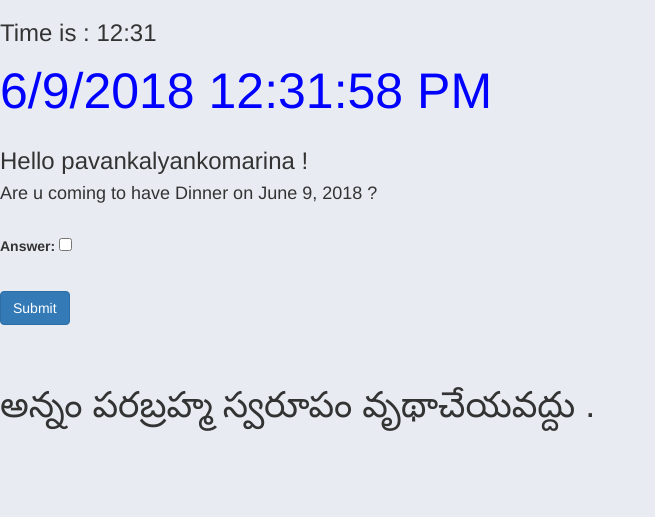
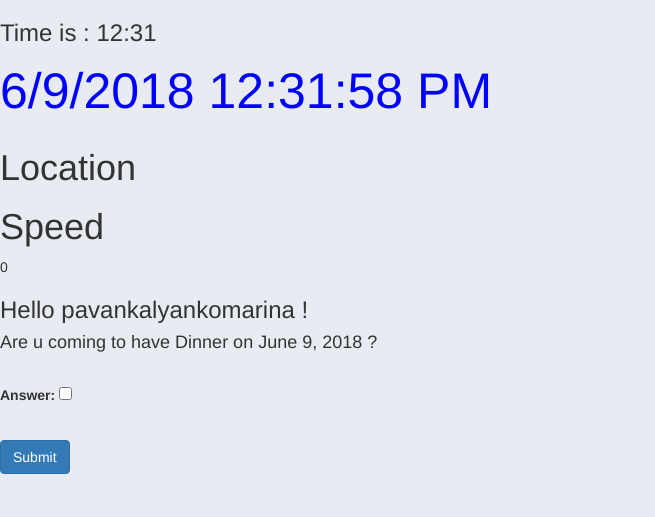
Before and after one commit to pavankomarina/prsct, a Django app: page /vote/8/ in a window 1280 px wide. Shown: the part 52-569 px from the top of the page, without its empty margins (0-655 px from the left). Run offline with Django 3.2, Linux system fonts and the light colour scheme; a user stored in the database is signed in; data comes from the database, SQL or seed files in the repository; some libraries are stand-ins or nearby versions.

Commit message:
added location feature

```diff
--- a/hostel/templates/hostel/vote.html
+++ b/hostel/templates/hostel/vote.html
@@ -7,7 +7,132 @@
 <h3>Time is :  {{ time}}</h3>
 
 <span id="root" style="font-size:50px;color:blue"></span>
+
+	<h1>Location</h1>
+
+<div id="startLat"></div>
+<div id="startLon"> </div>
+
+
+<div>
+	<h1>Speed</h1>
+	<p id="speed_in_kph"></p>
+
+</div>
 <script>
+	var timestamp;
+var startLat;
+var startLon;
+var array=[];
+function distance_on_geoid(lat1,lon1,lat2,lon2){
+
+    var lat1 = lat1 * Math.PI / 180.0;
+    var lon1 = lon1 * Math.PI / 180.0;
+
+    var lat2 = lat2 * Math.PI / 180.0;
+    var lon2 = lon2 * Math.PI / 180.0;
+
+
+    var r = 6378100;
+
+    var rho1 = r * Math.cos(lat1);
+    var z1 = r * Math.sin(lat1);
+    var x1 = rho1 * Math.cos(lon1);
+    var y1 = rho1 * Math.sin(lon1);
+
+    var rho2 = r * Math.cos(lat2);
+    var z2 = r * Math.sin(lat2);
+    var x2 = rho2 * Math.cos(lon2);
+    var y2 = rho2 * Math.sin(lon2);
+
+
+    var dot = (x1 * x2 + y1 * y2 + z1 * z2);
+    var cos_theta = dot / (r * r);
+
+    var theta = Math.acos(cos_theta);
+
+
+    return r * theta;
+
+}
+function returnSpeed(lat1,lon1,timestamp1,lat2,lon2,timestamp2){
+	console.log(lat1,lon1,lat2,lon2,timestamp1,timestamp2);
+    var dist = distance_on_geoid(lat1,lon1,lat2,lon2);
+    var time_s = (timestamp2 - timestamp1) / 1000.0;
+    var speed_mps = dist / time_s;
+    var speed_kph = (speed_mps * 3600) / 1000;
+
+    return speed_kph
+}
+
+
+function getLocation(){
+	var geoSuccess = function(position) {
+    startPos = position;
+    timestamp=startPos.timestamp;
+    startLat=startPos.coords.latitude;
+    startLon=startPos.coords.longitude;
+
+    array.push(startLat);
+	array.push(startLon);
+	array.push(timestamp);
+
+    document.getElementById('startLat').innerHTML = startPos.coords.latitude;
+    document.getElementById('startLon').innerHTML = startPos.coords.longitude;
+	//console.log(startLat,startLon,timestamp);
+  };
+  navigator.geolocation.getCurrentPosition(geoSuccess);
+
+ 	 }
+
+
+// window.onload = function() {
+//   var startPos;
+//   var geoSuccess = function(position) {
+//     startPos = position;
+//     document.getElementById('startLat').innerHTML = startPos.coords.latitude;
+//     document.getElementById('startLon').innerHTML = startPos.coords.longitude;
+//   };
+//   navigator.geolocation.getCurrentPosition(geoSuccess);
+// };
+
+
+getLocation();
+//sends location frequently!
+window.setInterval(function(){
+	getLocation();
+	// var lat1=startLat;
+	// var log1=startLon;
+	// var timestamp1=timestamp;
+	// getLocation();
+	// var lat2=startLat;
+	// var log2=startLon;
+	// var timestamp2=timestamp;
+
+
+	//console.log(lat1,log1,lat2,log2,timestamp1,timestamp2);
+	if(array.length>3){
+	var speed=returnSpeed(array[0],array[1],array[2],array[3],array[4],array[5]);
+	array.shift();
+	array.shift();
+	array.shift();
+	}
+	else{
+		var speed=0;
+	}
+	document.getElementById('speed_in_kph').innerHTML = speed;
+
+}, 500);
+
+//determine whether browser supports location or not!
+
+if (navigator.geolocation) {
+  console.log('Geolocation is supported!');
+}
+else {
+  console.log('Geolocation is not supported for this Browser/OS.');
+}
+
 	function tick() {
   var ctd = new Date().toLocaleDateString() +" "+new Date().toLocaleTimeString();
     document.getElementById("root").innerHTML = ctd;
```
